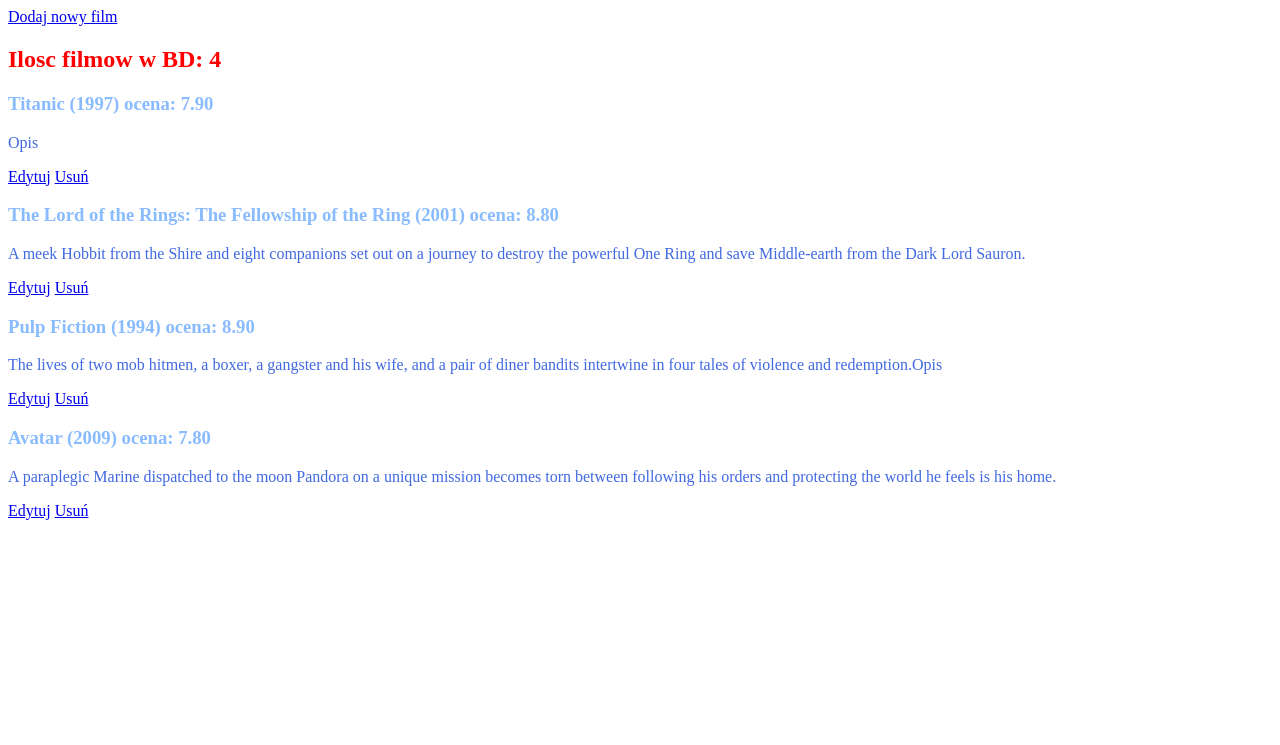
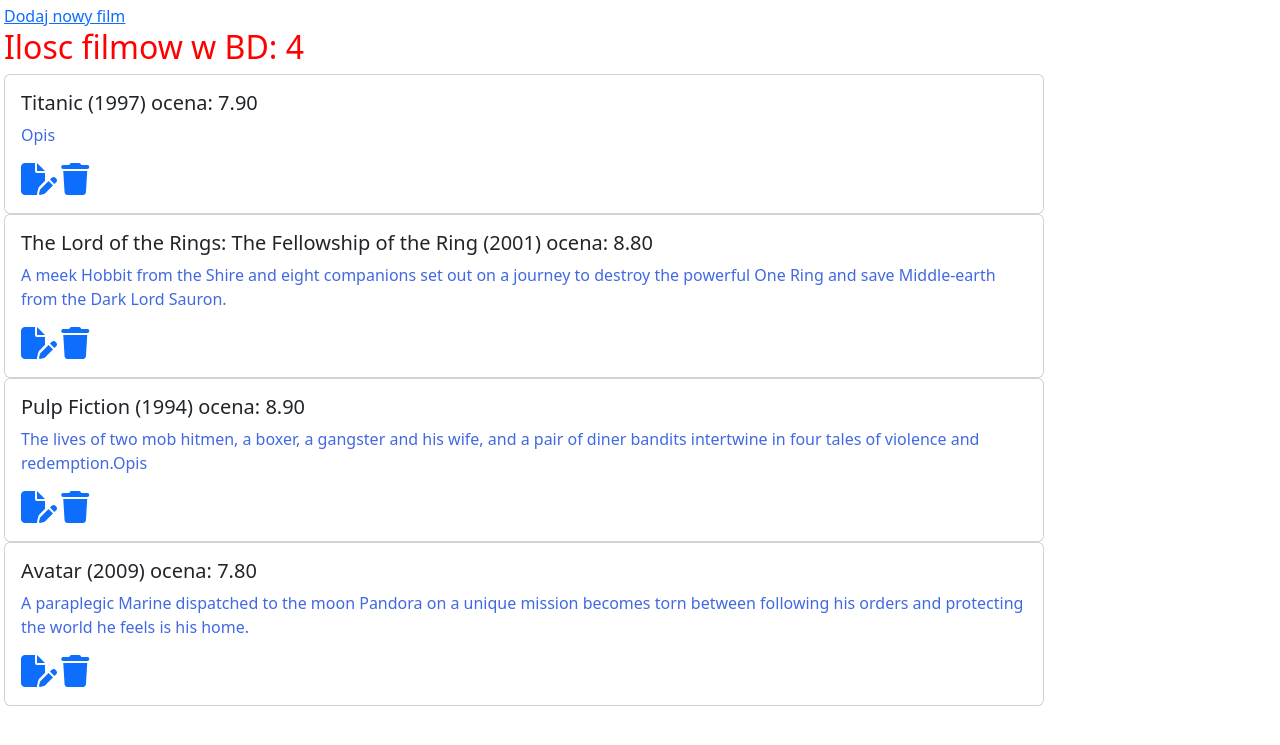
Before and after one commit to KamilWardyla/FilmsWeb, a Django app: page /filmy/wszystkie/ in a window 1280 px wide. Shown: the top 745 px of the page. Run offline with Django 4.2, Linux system fonts and the light colour scheme; data comes from the database, SQL or seed files in the repository; some libraries are stand-ins or nearby versions.

Commit message:
Django Udemy style

```diff
--- a/filmy/settings.py
+++ b/filmy/settings.py
@@ -36,6 +36,7 @@
     'django.contrib.messages',
     'django.contrib.staticfiles',
     'filmyweb',
+    "bootstrapform",
 ]
 
 MIDDLEWARE = [
--- a/moje_static/moj.css
+++ b/moje_static/moj.css
@@ -9,3 +9,7 @@
 h3{
     color: #89bbff;
 }
+
+body{
+    padding: 4px;
+}
--- a/templates/filmy.html
+++ b/templates/filmy.html
@@ -1,23 +1,21 @@
-{% load static %}
-<!DOCTYPE html>
-<html lang="en">
-<head>
-    <meta charset="UTF-8">
-    <title>Title</title>
-    <link rel="stylesheet" href="{%static 'moj.css' %}">
-</head>
-<body>
+{% extends 'glowny.html'%}
+{% block tytul%}Lista filmów{% endblock %}
+
+{% block strona %}
     <a href="{% url 'nowy_film' %}">Dodaj nowy film</a>
     {%  if filmy|length == 0 %}
         <h2>Brak filmów</h2>
     {% else %}
         <h2>Ilosc filmow w BD: {{ filmy|length }}</h2>
         {% for film in filmy%}
-            <h3> {{ film }} </h3>
-            <p>{{ film.opis}}</p>
-            <a href="{% url 'edytuj_film' film.id %}">Edytuj</a>
-            <a href="{% url 'usun_film' film.id %}">Usuń</a>
+            <div class="card" style="width: 65rem;">
+              <div class="card-body">
+                <h5 class="card-title">{{ film }}</h5>
+                <p class="card-text">{{ film.opis}}</p>
+                <a href="{% url 'edytuj_film' film.id %}"><i class="fa-solid fa-2x fa-file-pen"></i></a>
+                <a href="{% url 'usun_film' film.id %}"><i class="fa-solid fa-2x fa-trash"></i></a>
+              </div>
+            </div>
         {% endfor %}
     {%  endif %}
-</body>
-</html>
+{% endblock %}
--- /dev/null
+++ b/templates/glowny.html
@@ -0,0 +1,18 @@
+{% load static %}
+<!DOCTYPE html>
+<html lang="en">
+<head>
+    <meta charset="UTF-8">
+    <link rel="stylesheet" href="{%static 'moj.css' %}">
+    <link href="https://cdn.jsdelivr.net/npm/bootstrap@5.2.0/dist/css/bootstrap.min.css" rel="stylesheet"
+          integrity="sha384-gH2yIJqKdNHPEq0n4Mqa/HGKIhSkIHeL5AyhkYV8i59U5AR6csBvApHHNl/vI1Bx" crossorigin="anonymous">
+    <script src="https://cdn.jsdelivr.net/npm/bootstrap@5.2.0/dist/js/bootstrap.bundle.min.js"
+        integrity="sha384-A3rJD856KowSb7dwlZdYEkO39Gagi7vIsF0jrRAoQmDKKtQBHUuLZ9AsSv4jD4Xa"
+        crossorigin="anonymous"></script>
+    <script src="https://kit.fontawesome.com/b732af8930.js" crossorigin="anonymous"></script>
+    <title>{% block tytul %} {% endblock %}</title>
+</head>
+<body>
+{% block strona %} {% endblock %}
+</body>
+</html>
```
Also changed, not shown: templates/film_form.html (+7 -10 lines), templates/potwierdz.html (+4 -9 lines).
